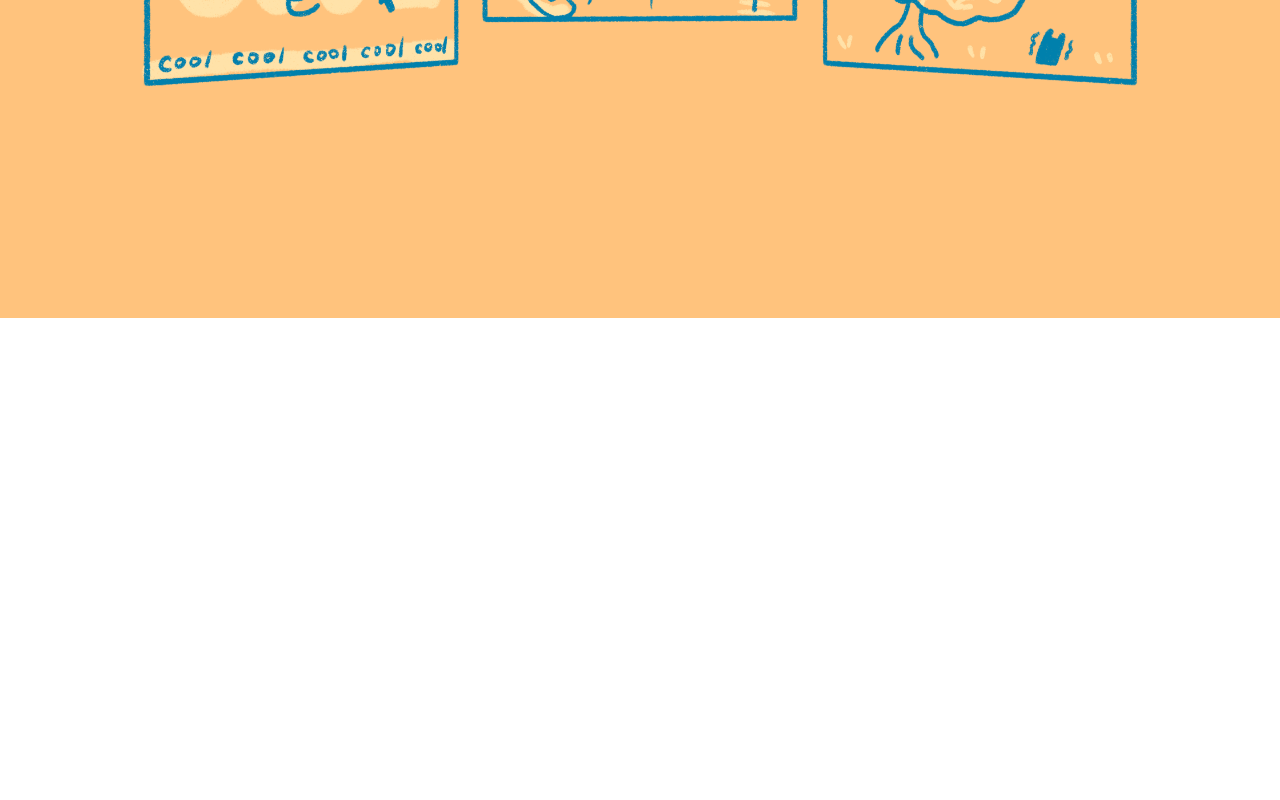
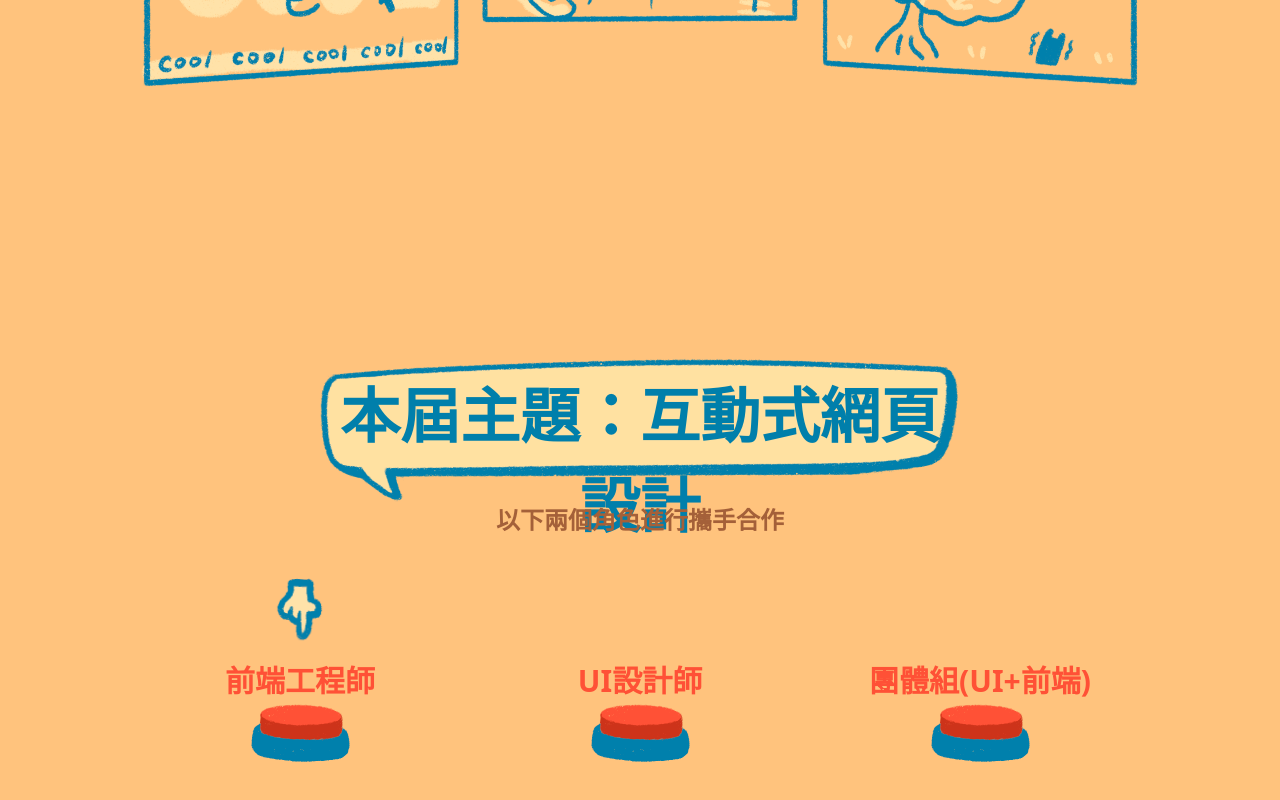
Before and after one commit to tsukimi0116/f2e_week1, a Next.js app: page / in a window 1280 px wide. Shown: the part 1282-2082 px from the top of the page. Before the commit the page ends 1600 px from the top, so only its background shows below. Built offline with nearby package versions, Linux system fonts and the light colour scheme.

Commit message:
feat: step3 切版初步完成

```diff
--- a/src/components/home/index.tsx
+++ b/src/components/home/index.tsx
@@ -1,10 +1,12 @@
 import React from 'react';
-import Step1 from './step1';
-import Step2 from './step2';
+import Step1 from '@/components/home/step1';
+import Step2 from '@/components/home/step2';
+import Step3 from '@/components/home/step3';
 
 export default () => (
   <div className="w-full h-full">
     <Step1 />
     <Step2 />
+    <Step3 />
   </div>
 );
--- a/src/components/home/step1/index.tsx
+++ b/src/components/home/step1/index.tsx
@@ -3,7 +3,7 @@ import Image from 'next/image';
 import LogoText from '@/logo/logo_text.png';
 import Decorate1 from '@/bg/bg_decorate_01.png';
 import Decorate5 from '@/bg/bg_decorate_05.png';
-import Attendance from './attendance';
+import Attendance from '@/components/home/step1/attendance';
 
 export default () => (
   <section className="w-full h-screen bg-secondary">
--- a/src/components/home/step2/index.tsx
+++ b/src/components/home/step2/index.tsx
@@ -1,30 +1,11 @@
 import React from 'react';
-import Image from 'next/image';
-import Question1 from '@/main/question_1.png';
-import Question2 from '@/main/question_2.png';
-import Question3 from '@/main/question_3.png';
+import Question from '@/components/home/step2/question';
 
 export default () => (
   <section className="w-full h-screen bg-secondary pt-10">
     <div className="w-1/2 h-36 pt-3 m-auto bg-75 bg-bg-talking bg-center bg-no-repeat text-primary text-center text-6xl font-bold">
       你是否也有以下困擾
     </div>
-
-    <div className="flex justify-center items-center mt-10 font-bold text-3xl text-center text-titleColor">
-      <div className="w-1/4 h-110">
-        羨慕別人的酷酷網頁動畫?
-        <Image src={Question1} alt="" />
-      </div>
-
-      <div className="w-1/4 h-110 mx-5">
-        滿足不了同事的許願?
-        <Image src={Question2} alt="" />
-      </div>
-
-      <div className="w-1/4 h-110">
-        動畫技能樹太雜無從下手?
-        <Image src={Question3} alt="" />
-      </div>
-    </div>
+    <Question />
   </section>
 );
--- /dev/null
+++ b/src/components/home/step2/question.tsx
@@ -0,0 +1,25 @@
+import React from 'react';
+import Image from 'next/image';
+import Question1 from '@/main/question_1.png';
+import Question2 from '@/main/question_2.png';
+import Question3 from '@/main/question_3.png';
+
+export default () => (
+  <div className="flex justify-center items-center mt-10 font-bold text-3xl text-center text-titleColor">
+    <div className="w-1/4 h-110">
+      羨慕別人的酷酷網頁動畫?
+      <Image src={Question1} alt="" />
+    </div>
+
+    <div className="w-1/4 h-110 mx-5">
+      滿足不了同事的許願?
+      <Image src={Question2} alt="" />
+    </div>
+
+    <div className="w-1/4 h-110">
+      動畫技能樹太雜無從下手?
+      <Image src={Question3} alt="" />
+    </div>
+  </div>
+
+);
--- /dev/null
+++ b/src/components/home/step3/group.tsx
@@ -0,0 +1,23 @@
+import React from 'react';
+import Image from 'next/image';
+import BtnJoin from '@/btn/btn_join.png';
+
+export default () => (
+  <div className="flex justify-center mt-10 items-center font-bold text-3xl text-center text-titleColor">
+
+    <div className="relative pt-20 w-1/4 h-110 bg-btn-join-hand bg-no-repeat bg-top bg-hand">
+      前端工程師
+      <Image className="m-auto" width={103} src={BtnJoin} alt="" />
+    </div>
+
+    <div className="w-1/4 h-110 mx-5 pt-20">
+      UI設計師
+      <Image className="m-auto" width={103} src={BtnJoin} alt="" />
+    </div>
+
+    <div className="w-1/4 h-110 pt-20">
+      團體組(UI+前端)
+      <Image className="m-auto" width={103} src={BtnJoin} alt="" />
+    </div>
+  </div>
+);
--- a/src/components/home/step3/index.tsx
+++ b/src/components/home/step3/index.tsx
@@ -0,0 +1,12 @@
+import React from 'react';
+import Group from '@/components/home/step3/group';
+
+export default () => (
+  <section className="w-full h-screen bg-secondary pt-10">
+    <div className="w-1/2 h-36 pt-3 m-auto bg-100 bg-bg-talking bg-center bg-no-repeat text-primary text-center text-6xl font-bold">
+      本屆主題：互動式網頁設計
+    </div>
+    <p className="text-2xl text-center text-SecondaryDark font-bold">以下兩個角色進行攜手合作</p>
+    <Group />
+  </section>
+);
--- a/src/components/nav/index.tsx
+++ b/src/components/nav/index.tsx
@@ -1,6 +1,6 @@
 import React from 'react';
-import Bar from './bar';
-import Info from './info';
+import Bar from '@/components/nav/bar';
+import Info from '@/components/nav/info';
 
 export default () => (
   <>
--- a/tailwind.config.js
+++ b/tailwind.config.js
@@ -10,6 +10,7 @@ module.exports = {
       primary: '#007fab',
       navFont: '#ffc37d',
       titleColor: '#FF5136',
+      SecondaryDark: '#A46039',
     }),
     backgroundColor: (theme) => ({
       ...theme('colors'),
@@ -42,7 +43,9 @@ module.exports = {
         55: '50rem',
         'start-size': '1430px',
         'menu-size': '60px',
+        hand: '56px 69px',
         75: '75% 100%',
+        100: '100% 100%',
       },
       backgroundImage: {
         'nav-bg': "url('../src/assets/bg/bg_menuSide.png')",
@@ -60,6 +63,7 @@ module.exports = {
         'map-bg': "url('../src/assets/main/map.svg')",
         'btn-join': "url('../src/assets/btn/btn_join.png')",
         'btn-join-h': "url('../src/assets/btn/btn_join_h.png')",
+        'btn-join-hand': "url('../src/assets/btn/btn_joinHand.gif')",
         'bg-talking': "url('../src/assets/bg/bg_talking.png')",
       },
       lineHeight: {
```
